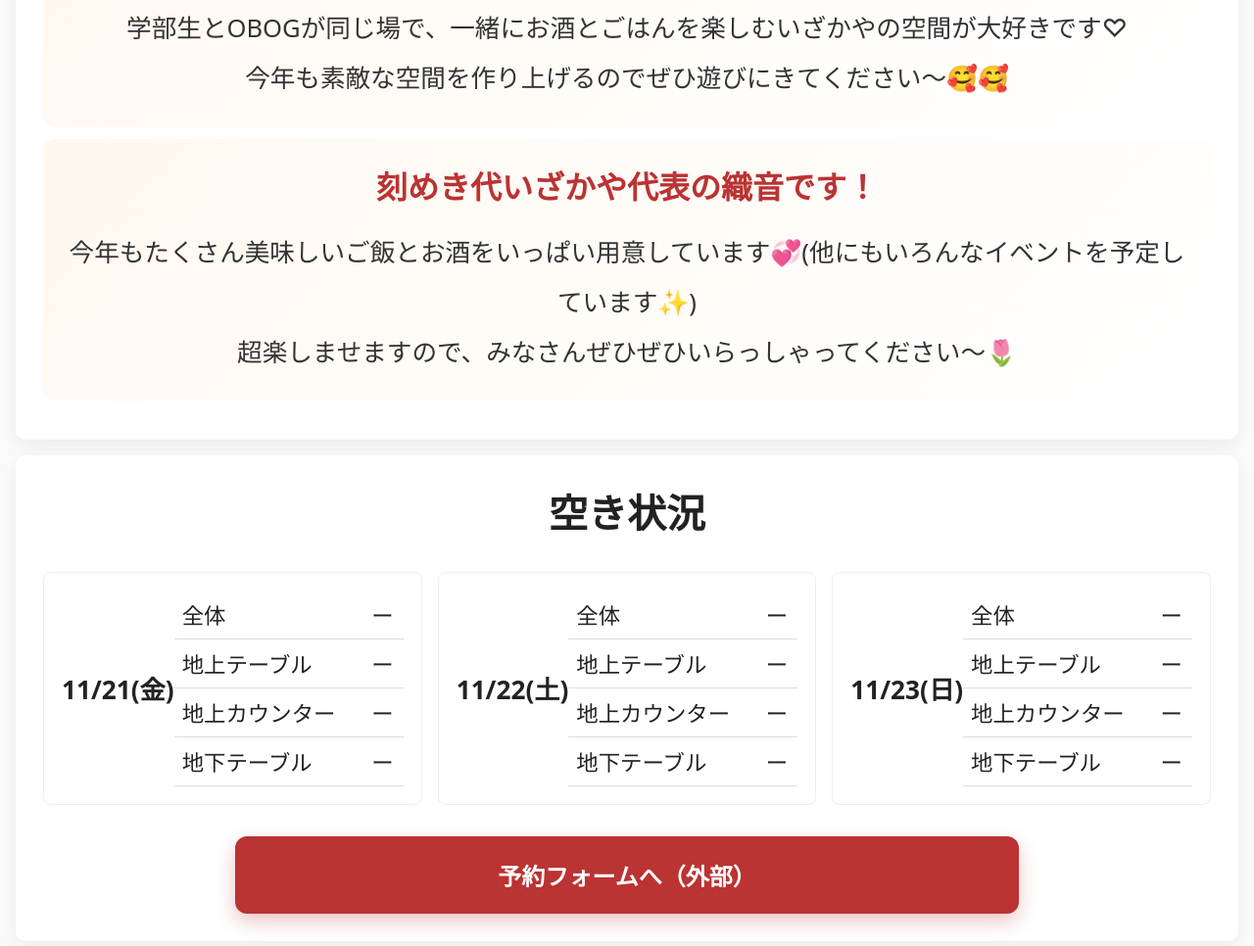
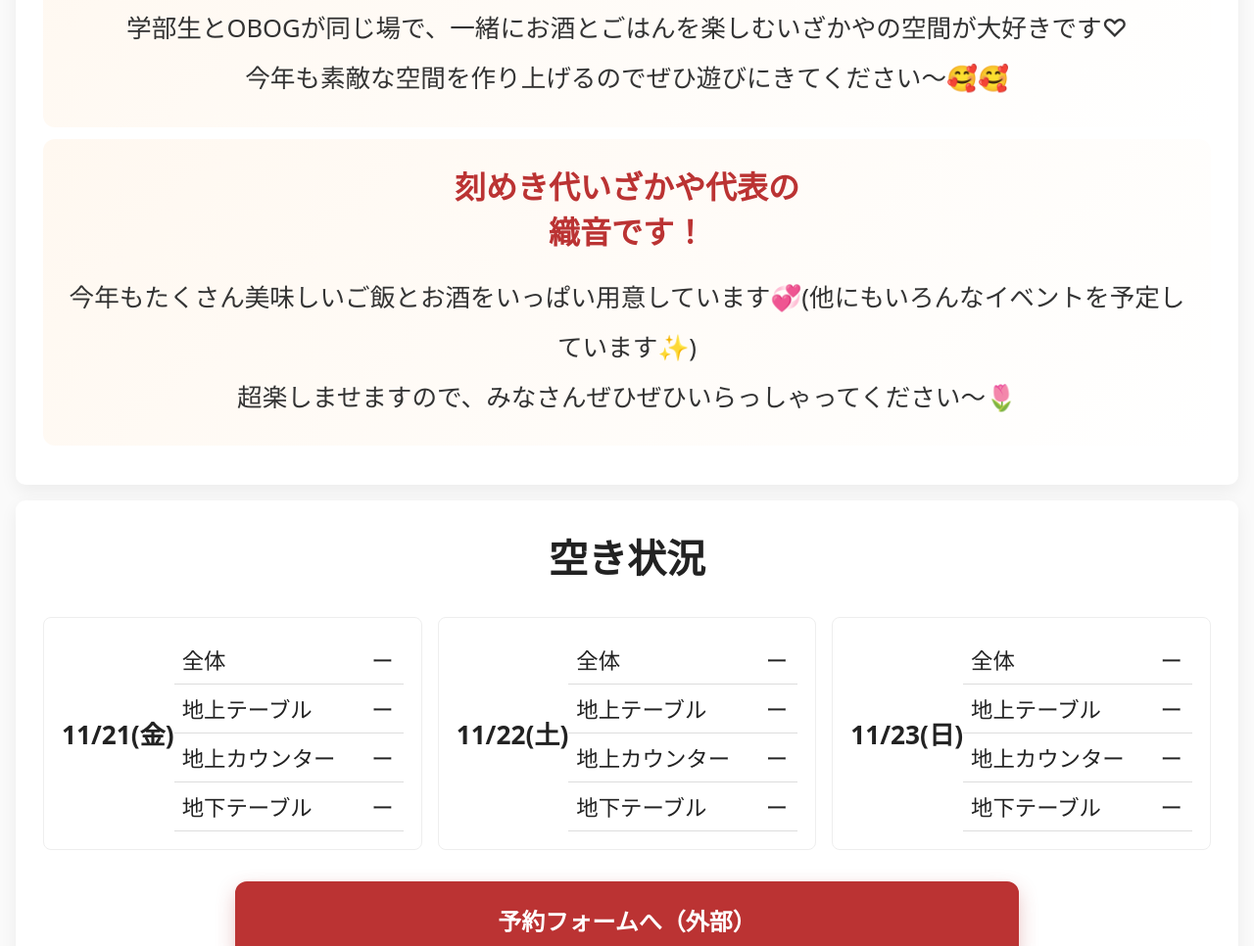
Before and after one commit to T-Hakuto/Pfes2025.Izakaya, a website: page index.html in a window 1280 px wide. Shown: the part 752-1718 px from the top of the page at 98% size. Drawn offline with Linux system fonts and the light colour scheme; no server answers.

Commit message:
代表の挨拶文を改行を含む形式に修正

```diff
--- a/index.html
+++ b/index.html
@@ -18,7 +18,7 @@
         <p class="owner-text">学部生とOBOGが同じ場で、一緒にお酒とごはんを楽しむいざかやの空間が大好きです♡<br>今年も素敵な空間を作り上げるのでぜひ遊びにきてください～🥰🥰</p>
       </div>
       <div class="owner-message-content">
-        <p class="owner-greeting">刻めき代いざかや代表の織音です！</p>
+        <p class="owner-greeting">刻めき代いざかや代表の<br>織音です！</br></p>
         <p class="owner-text">今年もたくさん美味しいご飯とお酒をいっぱい用意しています💞(他にもいろんなイベントを予定しています✨)<br>超楽しませますので、みなさんぜひぜひいらっしゃってください～🌷</p>
       </div>
     </section>
```
